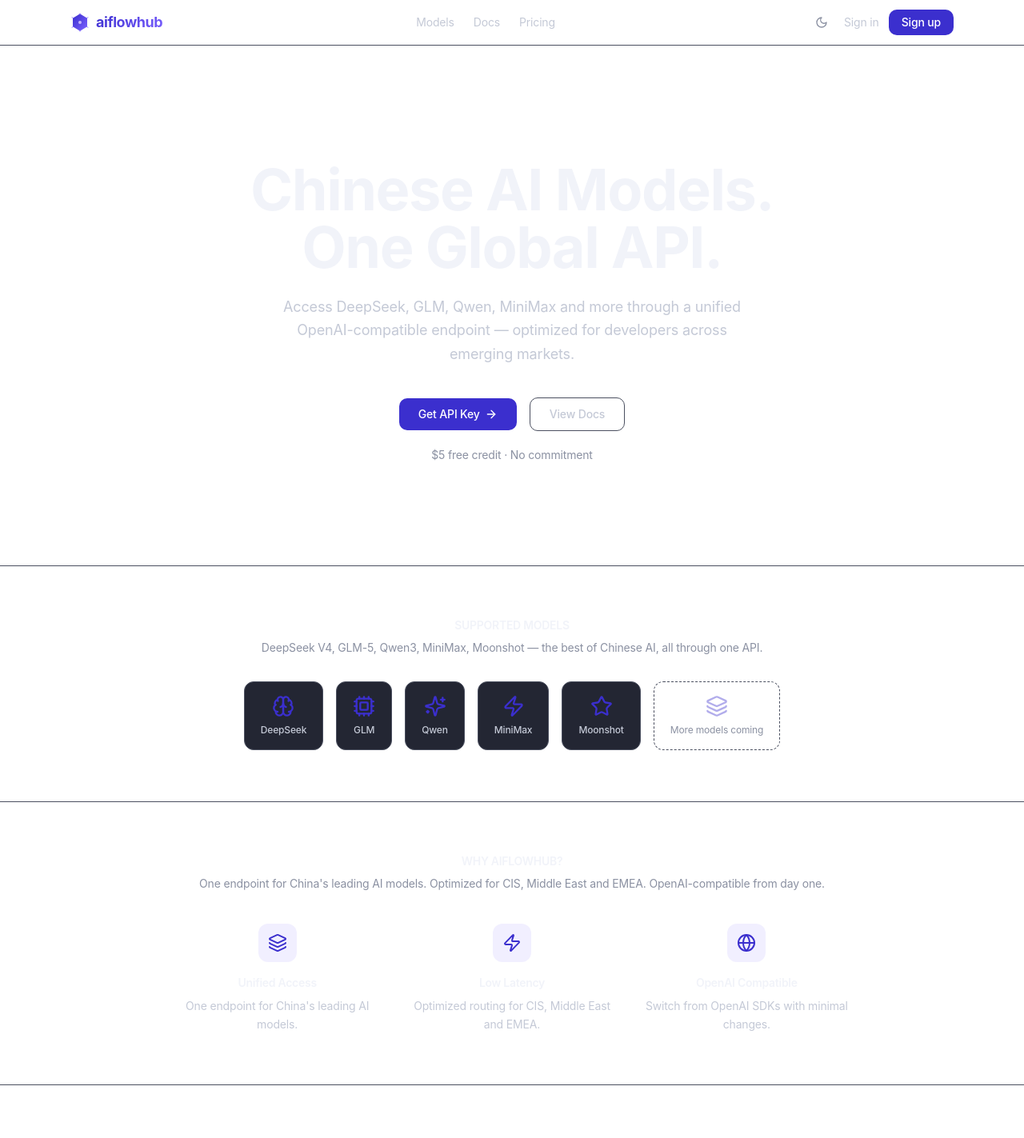
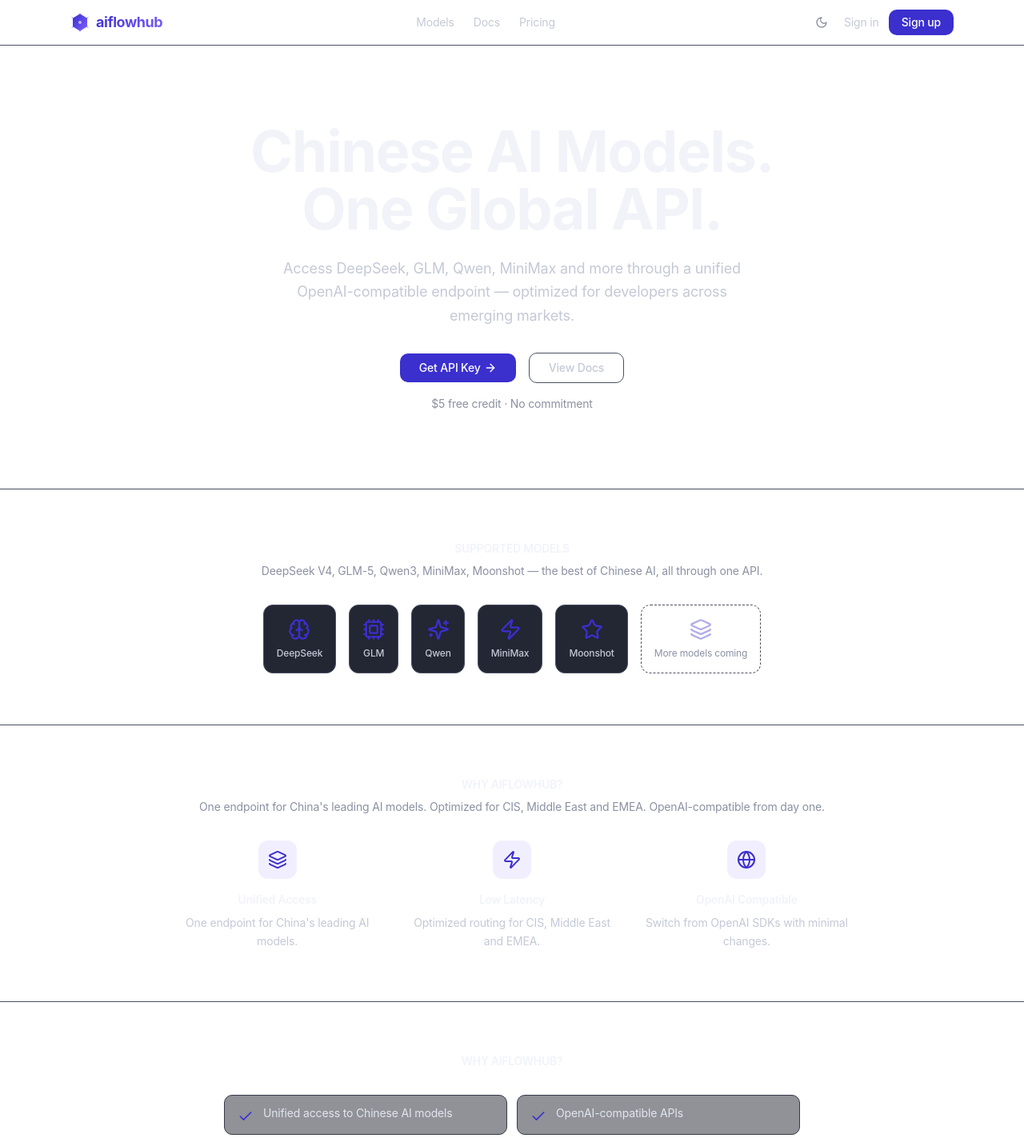
Before and after one commit to lxiaoy605/ai-api-agg, a Next.js app in the folder frontend/: page / in a window 1280 px wide. Shown: the top 1423 px of the page at 80% size. Built offline with nearby package versions, Linux system fonts and the light colour scheme.

Commit message:
fix(P1): spacing fixes on landing page per 4px grid

```diff
--- a/frontend/src/app/page.tsx
+++ b/frontend/src/app/page.tsx
@@ -52,7 +52,7 @@
       <TopNav />
 
       {/* Hero */}
-      <section className="pt-28 pb-24 sm:pt-36 sm:pb-32">
+      <section className="pt-24 pb-24 sm:pt-24 sm:pb-24">
         <div className="mx-auto max-w-3xl px-4 sm:px-6 text-center">
           <h1 className="text-5xl font-bold tracking-tight text-neutral-100 sm:text-6xl lg:text-7xl">
             {t("title")}
@@ -60,21 +60,21 @@
           <p className="mx-auto mt-6 max-w-xl text-base leading-relaxed text-neutral-300 sm:text-lg">
             {t("subtitle")}
           </p>
-          <div className="mt-10 flex items-center justify-center gap-4">
+          <div className="mt-8 flex items-center justify-center gap-4">
             <Link
               href="/register"
-              className="inline-flex items-center rounded-lg bg-brand-600 px-6 py-2.5 text-sm font-medium text-white hover:bg-brand-700 transition-colors"
+              className="inline-flex items-center rounded-lg bg-brand-600 px-6 py-2 text-sm font-medium text-white hover:bg-brand-700 transition-colors"
             >
-              {t("ctaPrimary")} <ArrowRight className="ml-1.5 h-4 w-4" />
+              {t("ctaPrimary")} <ArrowRight className="ml-1 h-4 w-4" />
             </Link>
             <Link
               href="/docs"
-              className="inline-flex items-center rounded-lg border border-neutral-600 bg-transparent px-6 py-2.5 text-sm font-medium text-neutral-300 hover:text-neutral-100 hover:border-neutral-500 transition-colors"
+              className="inline-flex items-center rounded-lg border border-neutral-600 bg-transparent px-6 py-2 text-sm font-medium text-neutral-300 hover:text-neutral-100 hover:border-neutral-500 transition-colors"
             >
               {t("ctaSecondary")}
             </Link>
           </div>
-          <p className="mt-5 text-sm text-neutral-400">{t("freeTrial")}</p>
+          <p className="mt-4 text-sm text-neutral-400">{t("freeTrial")}</p>
         </div>
       </section>
 
@@ -91,7 +91,7 @@
               return (
                 <div
                   key={p.name}
-                  className="flex flex-col items-center gap-2 rounded-xl bg-neutral-800 border border-neutral-600 px-5 py-4 hover:border-brand-500/30 hover:bg-neutral-700 transition-all"
+                  className="flex flex-col items-center gap-2 rounded-xl bg-neutral-800 border border-neutral-600 px-4 py-4 hover:border-brand-500/30 hover:bg-neutral-700 transition-all"
                 >
                   <Icon className="h-7 w-7 text-brand-600" />
                   <span className="text-xs font-medium text-neutral-300">
@@ -100,7 +100,7 @@
                 </div>
               );
             })}
-            <div className="flex flex-col items-center gap-2 rounded-xl border border-dashed border-neutral-600 px-5 py-4">
+            <div className="flex flex-col items-center gap-2 rounded-xl border border-dashed border-neutral-600 px-4 py-4">
               <Layers className="h-7 w-7 text-brand-600/40" />
               <span className="text-xs text-neutral-400">
                 {t("moreProviders")}
@@ -117,7 +117,7 @@
             {t("whyUs")}
           </h2>
           <p className="mt-2 text-sm text-neutral-400">{t("whyUsDesc")}</p>
-          <div className="mt-10 grid grid-cols-1 gap-8 sm:grid-cols-3">
+          <div className="mt-8 grid grid-cols-1 gap-8 sm:grid-cols-3">
             <div className="flex flex-col items-center text-center">
               <div className="w-12 h-12 rounded-xl bg-brand-500/10 flex items-center justify-center mb-4">
                 <Layers className="h-6 w-6 text-brand-600" />
@@ -161,13 +161,13 @@
           <h2 className="text-sm font-semibold text-neutral-100 tracking-wide uppercase text-center">
             {t("whySectionTitle")}
           </h2>
-          <div className="mt-10 grid grid-cols-1 gap-3 sm:grid-cols-2">
+          <div className="mt-8 grid grid-cols-1 gap-3 sm:grid-cols-2">
             {whyItems.map((key) => (
               <div
                 key={key}
                 className="flex items-start gap-3 rounded-lg border border-neutral-700 bg-neutral-800/50 px-4 py-3"
               >
-                <Check className="mt-0.5 h-5 w-5 flex-shrink-0 text-brand-600" />
+                <Check className="mt-1 h-5 w-5 flex-shrink-0 text-brand-600" />
                 <span className="text-sm text-neutral-200">
                   {t(key)}
                 </span>
```
